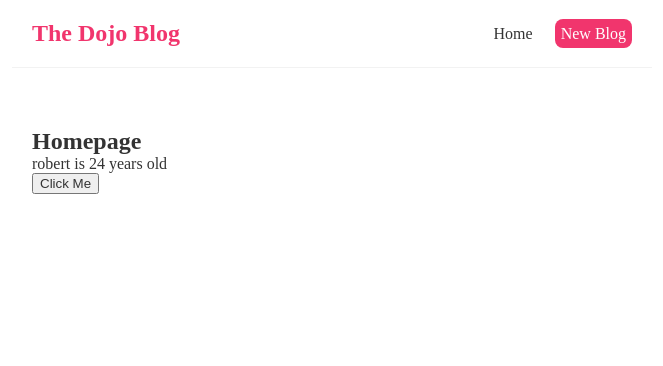
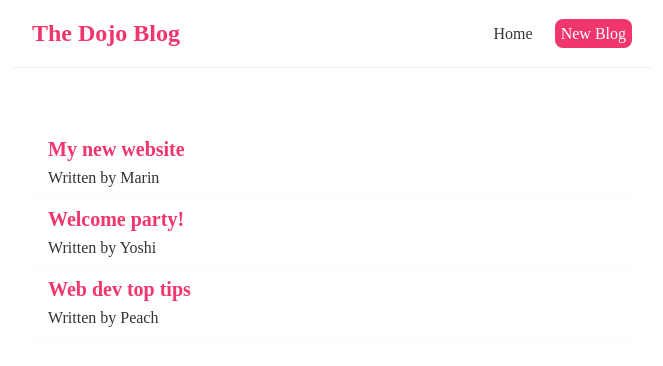
Before and after one commit to BobbyCharms/dojo-blog, a React (Create React App) app: page / in a window 1280 px wide. Shown: the top 366 px of the page, without its empty margins (308-971 px from the left). Built offline with nearby package versions, Linux system fonts and the light colour scheme.

Commit message:
moved blog list into it's own component and passed through via props

```diff
--- /dev/null
+++ b/src/BlogList.js
@@ -0,0 +1,21 @@
+const BlogList = (props) => {
+    const blogs = props.blogs;
+
+    console.log(props, blogs);
+
+    return (
+        <div className="blog-list">
+            {/* The map method cycles through each item in an array and allows you to do something, such as return a template for each.  */}
+            {/* Could make the below template for blogs into it's own reusable component to reduce repeating code */}
+            {blogs.map((blog) => (
+                // the key attribute is used by react to keep track of each item in the array; it should be unique
+                <div className="blog-preview" key={blog.id}>
+                    <h2>{ blog.title }</h2>
+                    <p>Written by { blog.author }</p>
+                </div>
+        ))}
+        </div>
+    );
+}
+
+export default BlogList;
--- a/src/Home.js
+++ b/src/Home.js
@@ -1,34 +1,45 @@
 // a hook in react starts with use; a hook is a function that lets you hook into react features from a functional component
 // useState is a react hook; the {} around destructures it
 import { useState } from 'react';
+import BlogList from './BlogList';
 
 const Home = () => {
+    const [blogs, setBlogs] = useState([
+        { title: 'My new website', body: 'lorem ipsum...', author: 'Marin', id: 1 },
+        { title: 'Welcome party!', body: 'lorem ipsum...', author: 'Yoshi', id: 2 },
+        { title: 'Web dev top tips', body: 'lorem ipsum...', author: 'Peach', id: 3 }
+    ])
+
+    // ****************** Learning Material
     // let name = 'robert';
     // the [] is array destructuring; the first element is the value, the second is the function that updates the value
     // in most cases it'll be setValue, whatever the value name is
     // the value could be any data type
-    const [name, setName] = useState('robert');
-    const [age, setAge] = useState(24);
+    // const [name, setName] = useState('robert');
+    // const [age, setAge] = useState(24);
 
-    const handleClick = (e) => {
-        setName('charles');
-        setAge(33);
+    // ****************** Learning Material
+    // const handleClick = (e) => {
+    //     setName('charles');
+    //     setAge(33);
         // console.log('hello, ninjas', e);
         // name = 'Charles';
         // console.log(name);
-    }
 
+    // ****************** Learning Material
     // const handleClickAgain = (name, e) => {
     //     console.log('hello ' + name, e.target);
-    // }
+
 
     return (
         <div className="home">
-            <h2>Homepage</h2>
-            <p>{ name } is {age} years old</p>
-            {/* Do not invoke the function; do not put the () after the function. */}
-            <button onClick= {handleClick}>Click Me</button>
-            {/* <button onClick= {(e) => handleClickAgain('robert', e)}>Click Me Again</button> */}
+            <BlogList blogs={blogs} />
+        {/* ****************** Learning Material */
+            /* <h2>Homepage</h2>
+           <p>{ name  is {age years old</p> *
+           /* Do not invoke the function; do not put the () afterthe function. */
+           /* <button onClick= {handleClick}>Click Me</button> */
+            /* <button onClick= {(e) => handleClickAgain('robert', e)}>Click Me Again</button> */}
         </div>
      );
 }
--- a/src/index.css
+++ b/src/index.css
@@ -30,3 +30,20 @@
   margin: 40px auto;
   padding: 20px;
 }
+
+/* blog previews / list */
+.blog-preview {
+  padding: 10px 16px;
+  margin: 20px, 0;
+  border-bottom: 1px solid #fafafa;
+}
+
+.blog-preview:hover {
+  box-shadow: 1px 3px 5px rgba(0,0,0,0.1);
+}
+
+.blog-preview h2 {
+  font-size: 20px;
+  color: #f1356d;
+  margin-bottom: 8px;
+}
```
